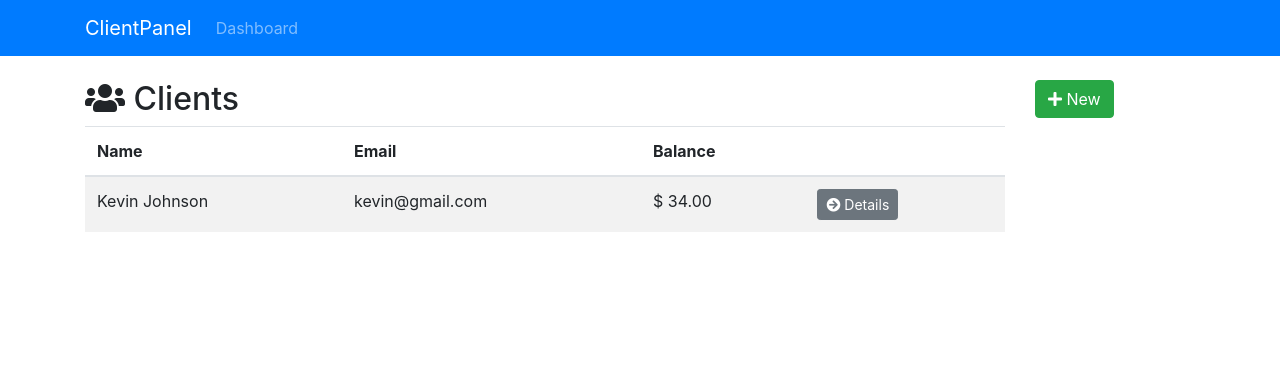
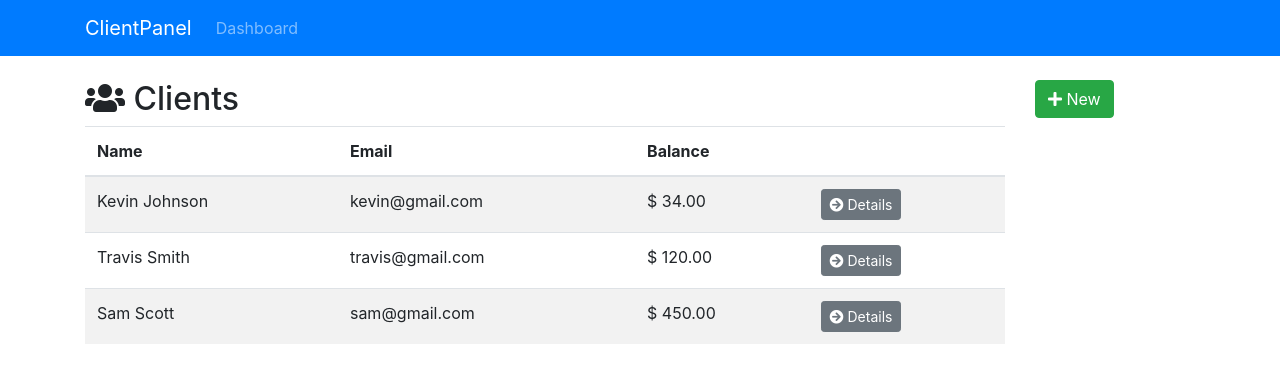
Before and after one commit to austin-rey/react-firebase-client-panel, a React (Create React App) app: page / in a window 1280 px wide. Shown: the top 382 px of the page. Built offline with nearby package versions, Linux system fonts and the light colour scheme.

Commit message:
Added more client data

```diff
--- a/src/components/clients/Clients.js
+++ b/src/components/clients/Clients.js
@@ -4,12 +4,28 @@ class Clients extends Component {
   render() {
     const clients = [
       {
-        id: "123",
+        id: "1",
         firstName: "Kevin",
         lastName: "Johnson",
         email: "kevin@gmail.com",
         phone: "555-555-5555",
         balance: "34"
+      },
+      {
+        id: "2",
+        firstName: "Travis",
+        lastName: "Smith",
+        email: "travis@gmail.com",
+        phone: "666-666-6666",
+        balance: "120"
+      },
+      {
+        id: "3",
+        firstName: "Sam",
+        lastName: "Scott",
+        email: "sam@gmail.com",
+        phone: "222-222-2222",
+        balance: "450"
       }
     ];
 
```
